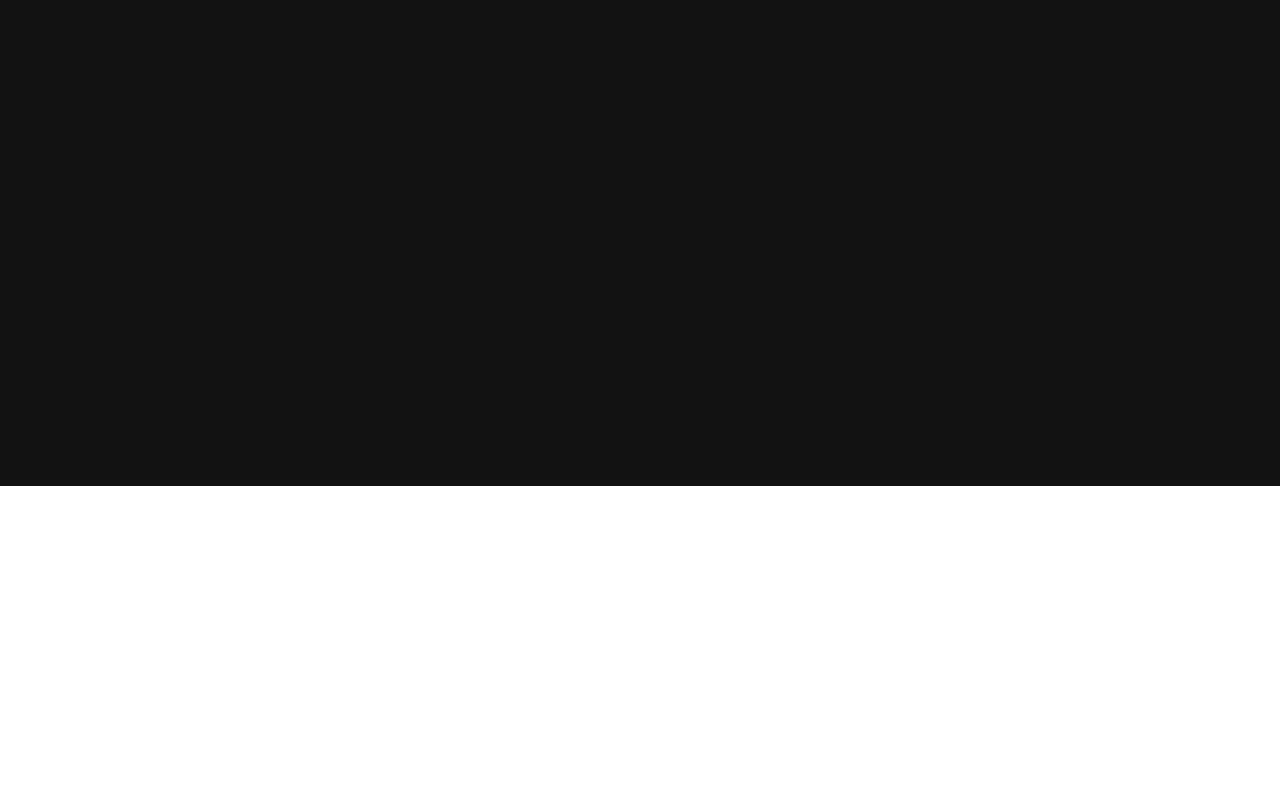
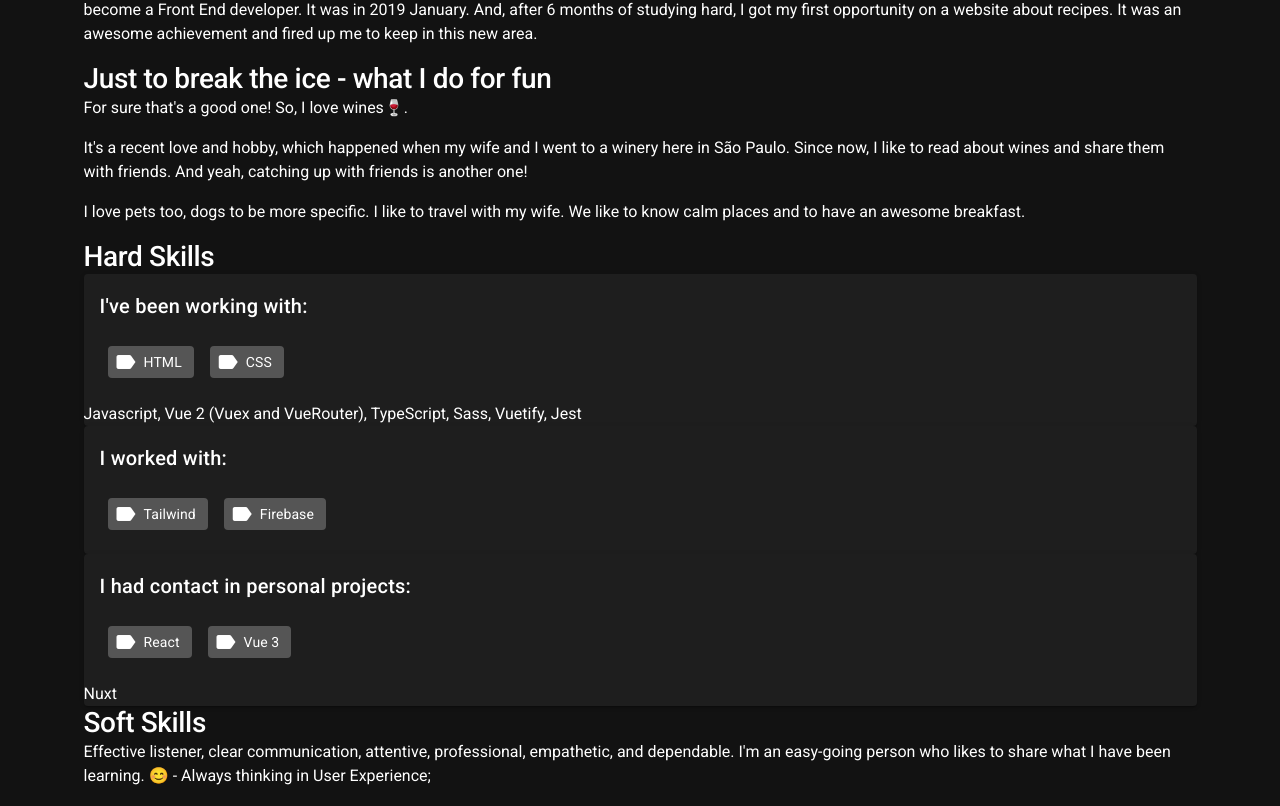
Before and after one commit to tassioFront/hello-tj-front, a Nuxt app: page /about in a window 1280 px wide. Shown: the part 314-1120 px from the top of the page. Before the commit the page ends 800 px from the top, so only its background shows below. Built offline with nearby package versions, Linux system fonts and the light colour scheme; a web font is replaced by a local one; what vue-html-secure would draw is missing.

Commit message:
chore: create about first version

```diff
--- a/pages/about/index.vue
+++ b/pages/about/index.vue
@@ -1,12 +1,141 @@
 <template>
-  <div>Extensive information about myself. Enough info to be used as CV.</div>
+  <section class="container-page">
+    <header class="header">
+      <h1 class="header--title tj-text-panel">About me ☕</h1>
+      <p>Please, get a coffee and make yourself at home</p>
+    </header>
+    <div class="content">
+      <!-- todo [about] own intro -->
+      <article class="content--item">
+        <h2 class="content--item-title tj-text-title">Introduction</h2>
+        <p>{{ keepReadings[0].body }}</p>
+      </article>
+      <article
+        v-for="content in contents"
+        :key="content.id"
+        class="content--item"
+      >
+        <h2
+          class="content--item-title tj-text-title"
+          :data-testid="content.id + '-title'"
+        >
+          {{ content.title }}
+        </h2>
+        <div
+          v-for="body in content.body"
+          :key="body.text"
+          :data-testid="content.id + '-content'"
+        >
+          <component
+            :is="'componentName(body.type)'"
+            v-if="body.type"
+            :list="body"
+          />
+          <p v-else>{{ body.text }}</p>
+        </div>
+      </article>
+      <article class="content--item">
+        <h2 class="content--item-title tj-text-title">Hard Skills</h2>
+        <!-- <CharacteristicsList /> -->
+        <v-card>
+          <v-card-title> I've been working with: </v-card-title>
+          <v-card-text>
+            <v-chip class="ma-2" label text-color="white">
+              <v-icon left> mdi-label </v-icon>
+              HTML
+            </v-chip>
+            <v-chip class="ma-2" label text-color="white">
+              <v-icon left> mdi-label </v-icon>
+              CSS
+            </v-chip>
+          </v-card-text>
+          Javascript, Vue 2 (Vuex and VueRouter), TypeScript, Sass, Vuetify,
+          Jest
+        </v-card>
+        <v-card>
+          <v-card-title> I worked with: </v-card-title>
+          <v-card-text>
+            <v-chip class="ma-2" label text-color="white">
+              <v-icon left> mdi-label </v-icon>
+              Tailwind
+            </v-chip>
+            <v-chip class="ma-2" label text-color="white">
+              <v-icon left> mdi-label </v-icon>
+              Firebase
+            </v-chip>
+          </v-card-text>
+        </v-card>
+        <v-card>
+          <v-card-title> I had contact in personal projects: </v-card-title>
+          <v-card-text>
+            <v-chip class="ma-2" label text-color="white">
+              <v-icon left> mdi-label </v-icon>
+              React
+            </v-chip>
+            <v-chip class="ma-2" label text-color="white">
+              <v-icon left> mdi-label </v-icon>
+              Vue 3
+            </v-chip>
+          </v-card-text>
+          Nuxt
+        </v-card>
+      </article>
+
+      <article class="content--item">
+        <h2 class="content--item-title tj-text-title">Soft Skills</h2>
+        Effective listener, clear communication, attentive, professional,
+        empathetic, and dependable. I'm an easy-going person who likes to share
+        what I have been learning. 😊 - Always thinking in User Experience;
+      </article>
+    </div>
+  </section>
 </template>
 
 <script lang="ts">
 import Vue from 'vue'
 
+// import KeepReading from '@/components/Layouts/Blog/KeepReading/KeepReading.vue'
+// import CharacteristicsList from '@/components/Layouts/Blog/CharacteristicsList/CharacteristicsList.vue'
+import { keepReadings } from '@/fakeDataBase/hello'
+
 export default Vue.extend({
   name: 'About',
+  components: {
+    // KeepReadings,
+    // CharacteristicsList,
+  },
   layout: 'blog',
+  data() {
+    return {
+      keepReadings,
+      contents: [
+        {
+          id: 'break-ice',
+          title: 'Just to break the ice - what I do for fun',
+          body: [
+            {
+              text: `For sure that's a good one! So, I love wines🍷.`,
+            },
+            {
+              text: `It's a recent love and
+          hobby, which happened when my wife and I went to a winery here in São
+          Paulo. Since now, I like to read about wines and share them with
+          friends. And yeah, catching up with friends is another one!`,
+            },
+            {
+              text: `I love
+          pets too, dogs to be more specific. I like to travel with my wife. We
+          like to know calm places and to have an awesome breakfast.`,
+            },
+          ],
+        },
+      ],
+    }
+  },
+  methods: {},
 })
 </script>
+
+<style lang="scss" scoped>
+@import '~@/styles/layouts/blog/index.scss';
+</style>
```
